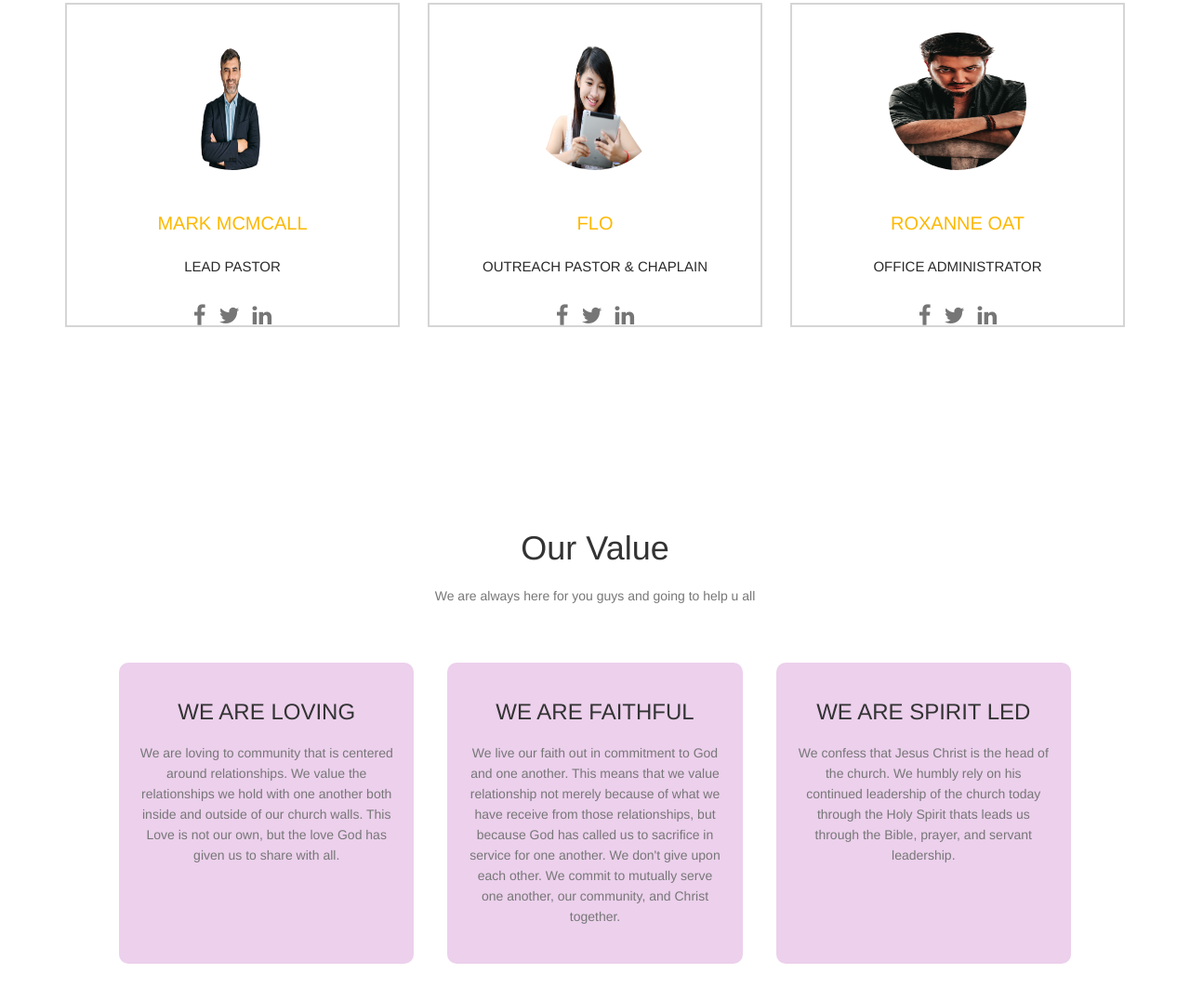
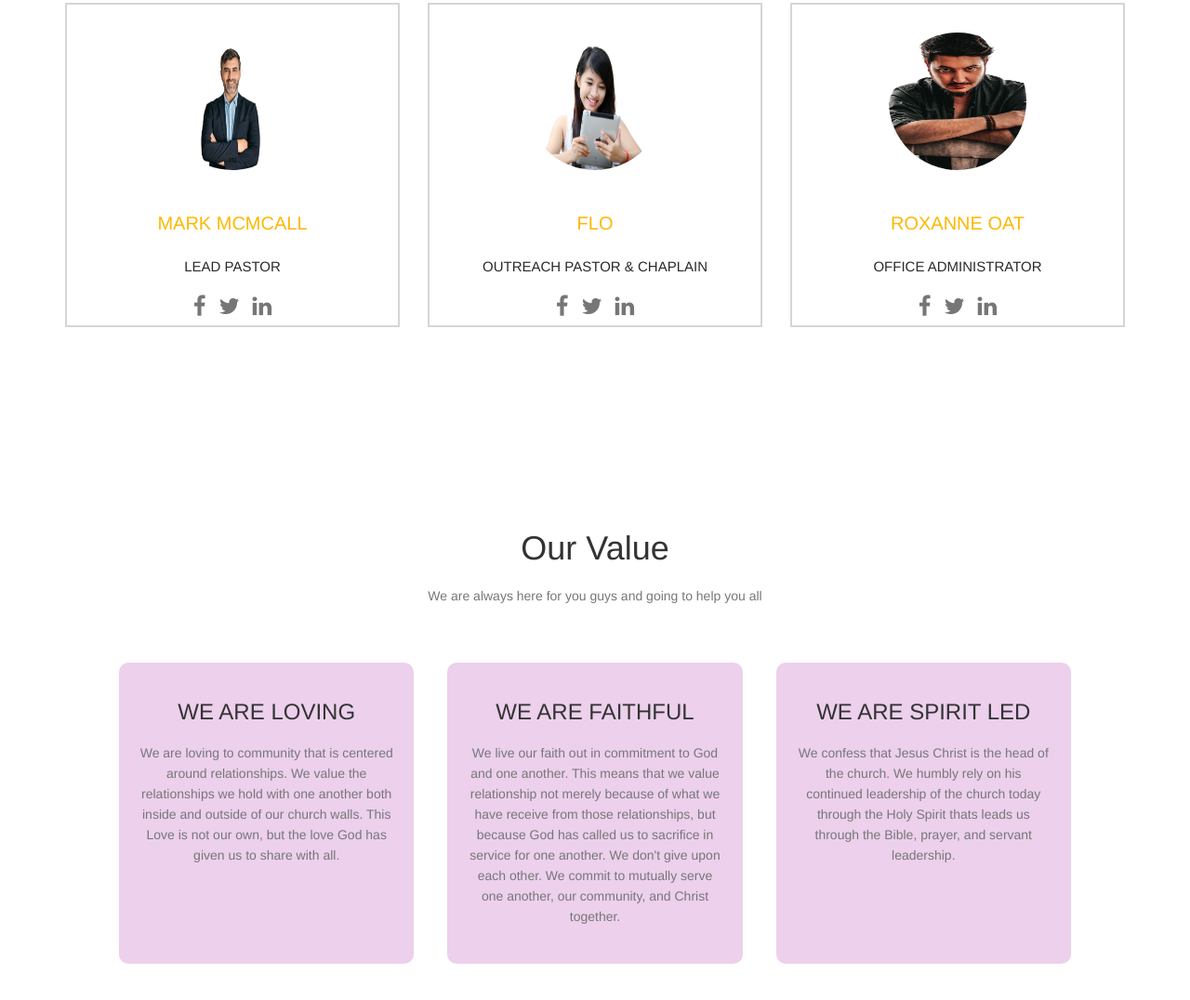
Before and after one commit to vicky140/church-app, a plain HTML site: page about-us/index.html in a window 1280 px wide. Shown: the part 1415-2491 px from the top of the page at 93% size. Drawn offline with nearby package versions, Linux system fonts and the light colour scheme.

```diff
--- a/about-us/index.html
+++ b/about-us/index.html
@@ -150,7 +150,7 @@
         <!-- Section Four -->
         <section class="our-value">
             <h1>Our Value</h1>
-            <p>We are always here for you guys and going to help u all </p>
+            <p>We are always here for you guys and going to help you all </p>
 
             <div class="row-styling">
                 <div class="our-value-col">
--- a/about-us/style.css
+++ b/about-us/style.css
@@ -248,9 +248,9 @@ ul{
    line-height:20px;
    font-weight:400;
 }
-.our-Team .cnt-block .follow-us{
+/* .our-Team .cnt-block .follow-us{
 	margin:20px 0 0;
-}
+} */
 .our-Team .cnt-block .follow-us li{
     display:inline-block;
 	width:auto;
```
